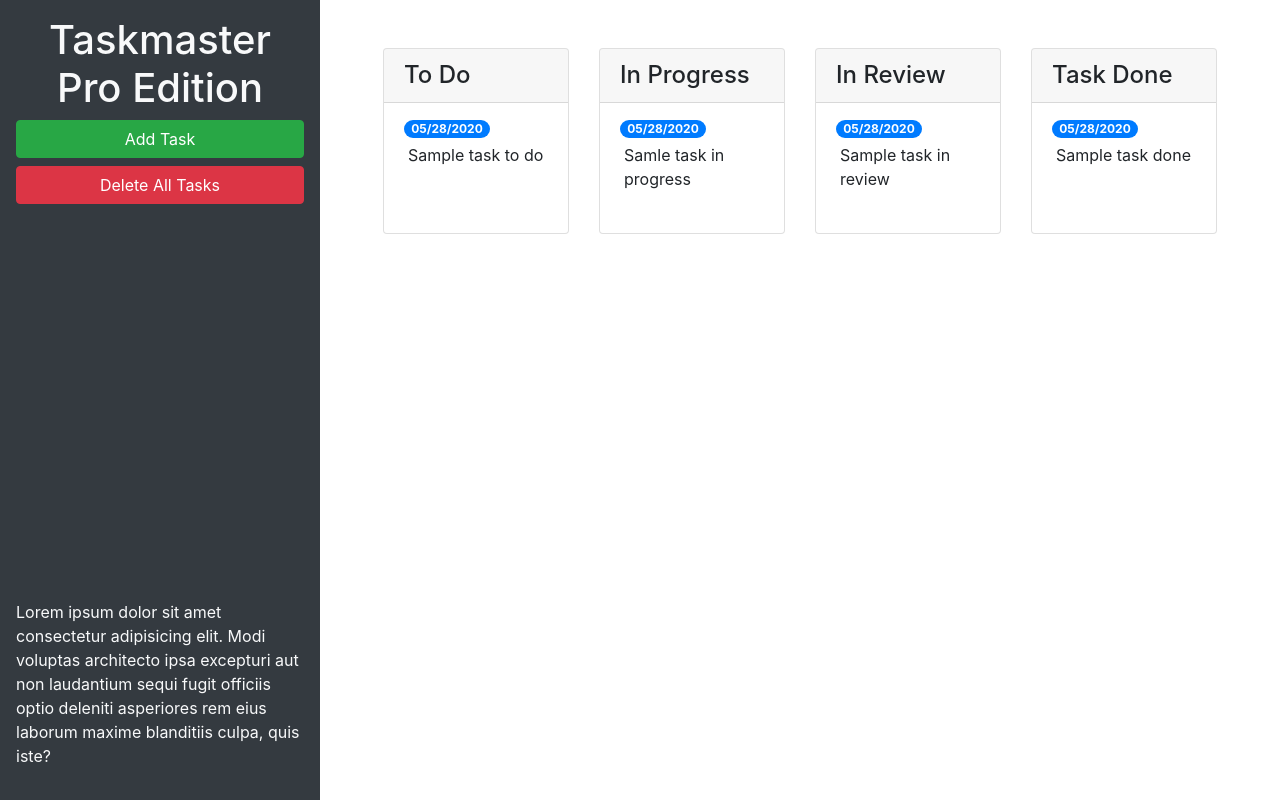
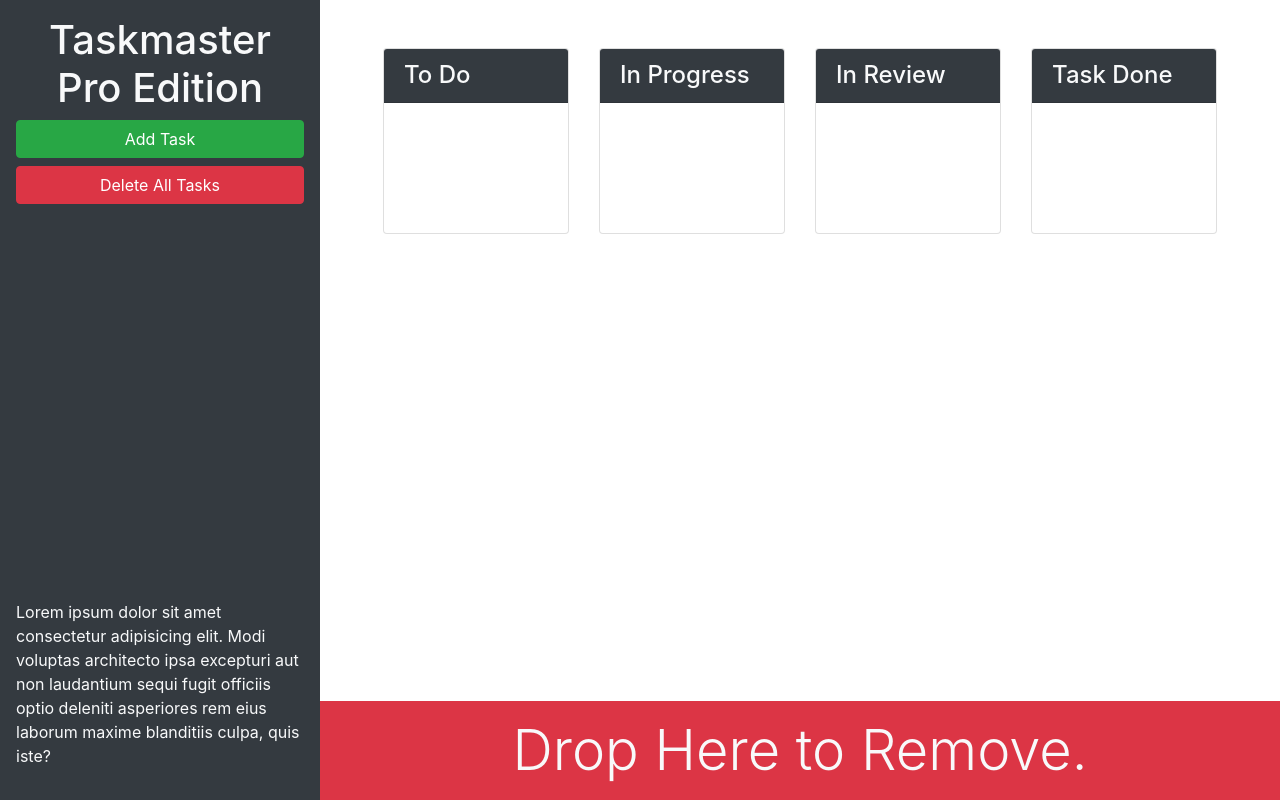
Before and after one commit to Evan-Wer/taskmaster-pro, a plain HTML site: page index.html in a window 1280 px wide. Drawn offline with nearby package versions, Linux system fonts and the light colour scheme.

Commit message:
added trash bin at bottom of page

```diff
--- a/index.html
+++ b/index.html
@@ -13,28 +13,28 @@
 <body>
 
   <div class="row min-vh-100 no-gutters">
-    <header class="col-12 col-lg-3 bg-dark text-light d-flex flex-column p-4 p-lg-3">
+    <header class="col-12 col-lg-3 bg-dark text-light sticky-top d-flex flex-column p-4 p-lg-3">
       <h1 class="text-center">Taskmaster Pro Edition</h1>
       <button id="create-task" class="btn btn-block btn-success" data-toggle="modal" data-target="#task-form-modal">Add
         Task</button>
       <button id="remove-tasks" class="btn btn-block btn-danger">Delete All Tasks</button>
-      <p class="mt-auto">Lorem ipsum dolor sit amet consectetur adipisicing elit. Modi voluptas architecto ipsa
+      <p class="mt-auto d-none d-lg-block">Lorem ipsum dolor sit amet consectetur adipisicing elit. Modi voluptas architecto ipsa
         excepturi aut non
         laudantium sequi fugit officiis optio deleniti asperiores rem eius laborum maxime blanditiis culpa, quis iste?
       </p>
     </header>
-    <main class="col-12 col-lg-9">
+    <main class="col-12 col-lg-9 d-flex flex-column">
       <div class="m-5 row justify-content-around">
         <!--todo start-->
         <div class="col-12 col-md-6 col-xl-3 mb-3">
           <div class="card">
-            <h4 class="card-header">
+            <h4 class="card-header bg-dark text-light">
               To Do
             </h4>
             <ul id="list-toDo" class="list-group list-group-flush">
               <li class="list-group-item">
-                <span class="badge badge-primary badge-pill">05/28/2020</span>
-                <p class="m-1">Sample task to do</p>
+                <span class="badge badge-primary badge-pill"></span>
+                <p class="m-1"></p>
               </li>
             </ul>
           </div>
@@ -43,13 +43,13 @@
         <!--in progress start-->
         <div class="col-12 col-md-6 col-xl-3 mb-3">
           <div class="card">
-            <h4 class="card-header">
+            <h4 class="card-header bg-dark text-light">
               In Progress
             </h4>
             <ul id="list-inProgress" class="list-group list-group-flush">
               <li class="list-group-item">
-                <span class="badge badge-primary badge-pill">05/28/2020</span>
-                <p class="m-1">Samle task in progress</p>
+                <span class="badge badge-primary badge-pill"></span>
+                <p class="m-1"></p>
               </li>
             </ul>
           </div>
@@ -58,13 +58,13 @@
         <!--in review start-->
         <div class="col-12 col-md-6 col-xl-3 mb-3">
           <div class="card">
-            <h4 class="card-header">
+            <h4 class="card-header bg-dark text-light">
               In Review
             </h4>
               <ul id="list-inReview" class="list-group list-group-flush">
                 <li class="list-group-item">
-                  <span class="badge badge-primary badge-pill">05/28/2020</span>
-                  <p class="m-1">Sample task in review</p>
+                  <span class="badge badge-primary badge-pill"></span>
+                  <p class="m-1"></p>
                 </li>
               </ul>
           </div>
@@ -73,18 +73,23 @@
         <!--task done start-->
         <div class="col-12 col-md-6 col-xl-3 mb-3">
           <div class="card">
-            <h4 class="card-header">
+            <h4 class="card-header bg-dark text-light">
               Task Done
             </h4>
               <ul id="list-done" class="list-group list-group-flush">
                 <li class="list-group-item">
-                  <span class="badge badge-primary badge-pill">05/28/2020</span>
-                  <p class="m-1">Sample task done</p>
+                  <span class="badge badge-primary badge-pill"></span>
+                  <p class="m-1"></p>
                 </li>
               </ul>
           </div>
         </div>
         <!--task done end-->
+      </div>
+      <div id="trash" class="mt-auto">
+        <div class="w-100 bg-danger p-3 text-center text-light display-4">
+          Drop Here to Remove.
+        </div>
       </div>
     </main>
   </div>
```
